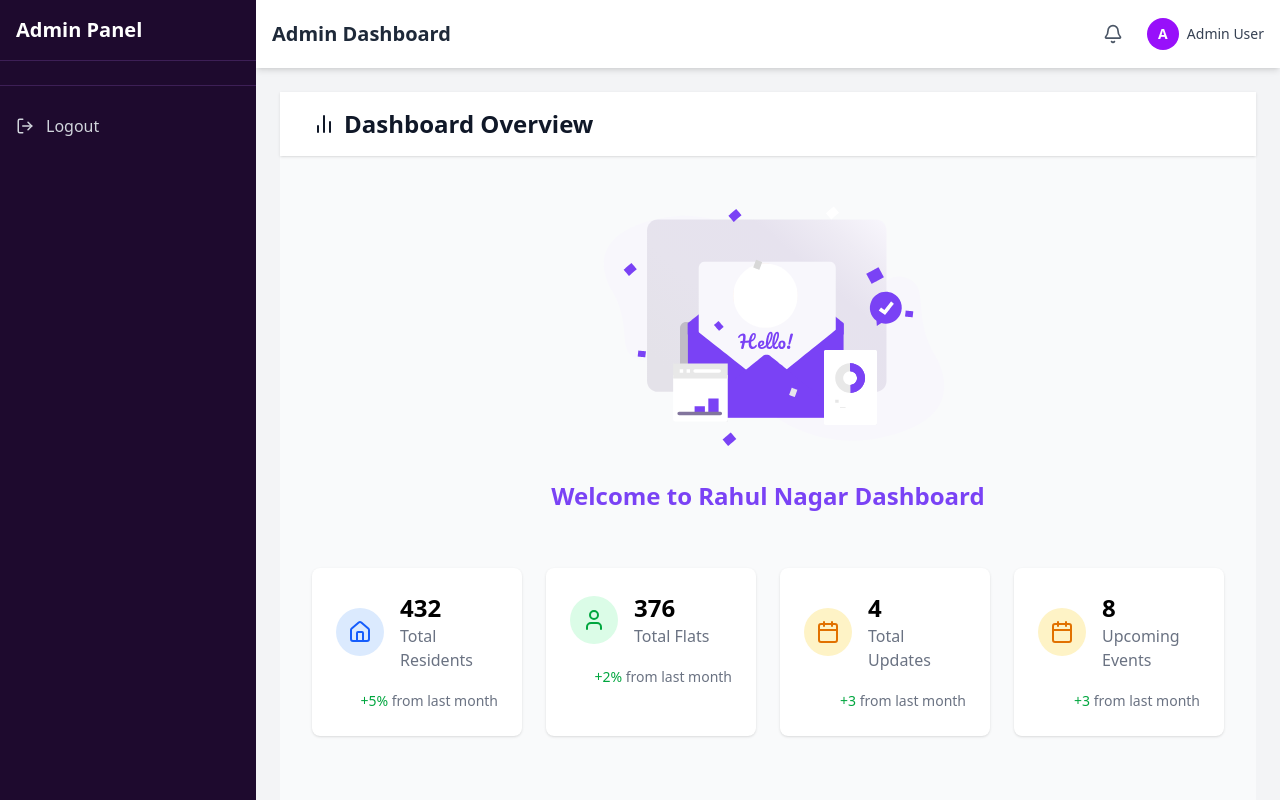
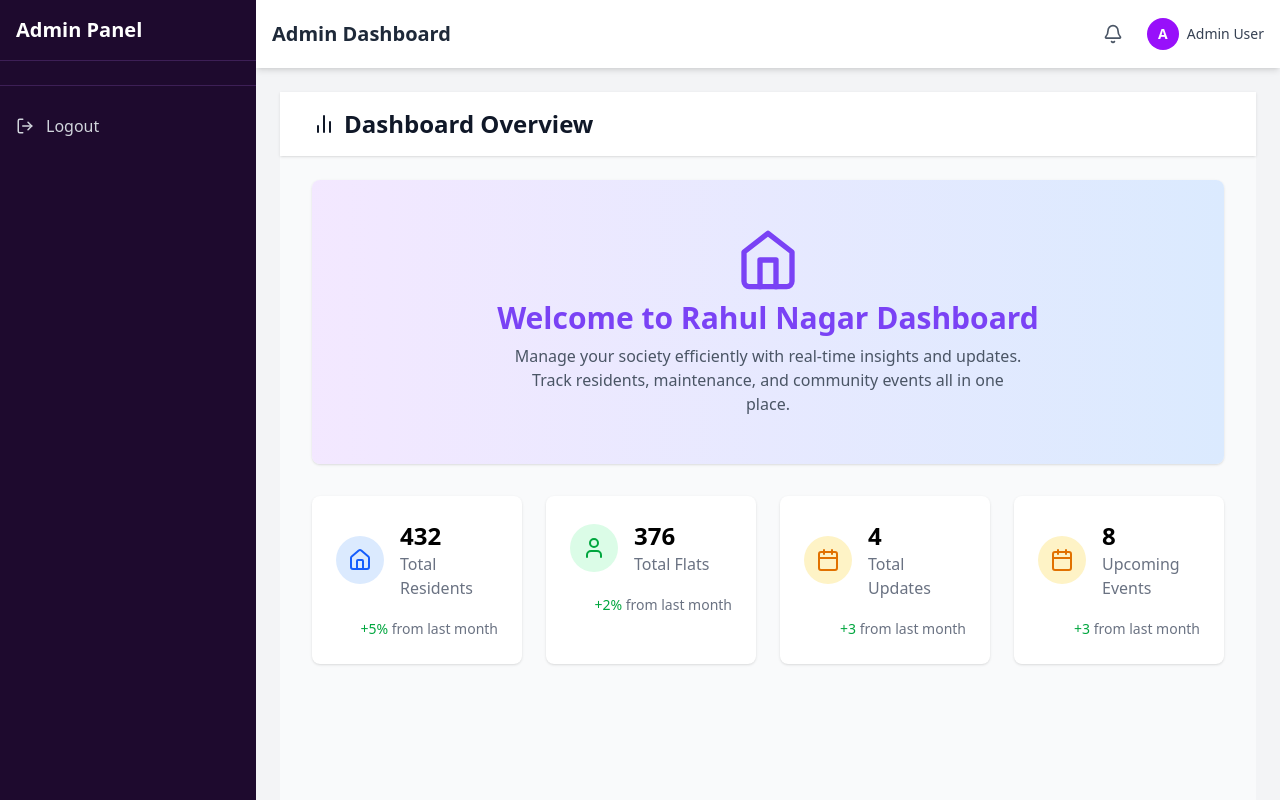
Before and after one commit to Maheshkadam-Delxn/rahul-nagar, a Next.js app: page /admin in a window 1280 px wide. Built offline with nearby package versions, Linux system fonts and the light colour scheme.

Commit message:
lottie change

```diff
--- a/src/app/admin/page.js
+++ b/src/app/admin/page.js
@@ -3,17 +3,17 @@ import React from 'react';
 import { User, Home, Calendar, DollarSign, Settings, Bell, MessageSquare, BarChart2, Layers, AlertTriangle, CheckCircle, Clock } from 'lucide-react';
 import { useAuth } from '@/context/AuthContext';
 import { useRouter } from 'next/navigation';
-import Lottie from 'lottie-react';
-import animationData from "@/assets/welcom.json"
+
 const AdminDashboardOverview = () => {
-  const router = useRouter()
+  const router = useRouter();
   const { user } = useAuth();
+
   // Mock data for the dashboard
   const dashboardData = {
     stats: [
       { id: 1, title: 'Total Residents', value: 432, icon: Home, change: '+5%', color: 'bg-blue-100 text-blue-600' },
       { id: 2, title: 'Total Flats', value: 376, icon: User, change: '+2%', color: 'bg-green-100 text-green-600' },
-      { id: 4, title: 'Total Updates', value: 4, icon: Calendar, change: '+3', color: 'bg-amber-100 text-amber-600' },
+      { id: 3, title: 'Total Updates', value: 4, icon: Calendar, change: '+3', color: 'bg-amber-100 text-amber-600' },
       { id: 4, title: 'Upcoming Events', value: 8, icon: Calendar, change: '+3', color: 'bg-amber-100 text-amber-600' }
     ],
     recentActivities: [
@@ -65,9 +65,6 @@ const AdminDashboardOverview = () => {
   };
 
   return (
-
-
-
     <div className="bg-gray-50 min-h-screen">
       {/* Header - responsive padding */}
       <header className="bg-white shadow-sm">
@@ -80,25 +77,32 @@ const AdminDashboardOverview = () => {
       </header>
 
       <div className="max-w-7xl mx-auto px-4 py-4 sm:px-6 sm:py-5 lg:px-8 lg:py-6">
-      {/* Animation Container - visible on top for small screens, below for larger screens */}
-      <div className="flex flex-col md:order-2 order-1 items-center gap-3 mb-6 md:mb-0">
-        <div className="w-full h-48 sm:h-56 md:h-64 lg:h-72">
-          <Lottie
-            animationData={animationData}
-            loop={false}
-            options={{
-              rendererSettings: {
-                preserveAspectRatio: 'xMidYMid slice'
-              }
-            }}
-            className="w-full h-full"
-          />
+        {/* Custom Welcome Section - visible on top for small screens, below for larger screens */}
+        <div className="flex flex-col md:order-2 order-1 items-center justify-center gap-3 mb-8 md:mb-0 bg-gradient-to-r from-purple-100 to-blue-100 rounded-lg p-6 shadow-sm">
+          <div className="w-full py-6 flex flex-col items-center">
+            <div className="text-[#7A42F5] mb-2">
+              <svg xmlns="http://www.w3.org/2000/svg" width="64" height="64" viewBox="0 0 24 24" fill="none" stroke="currentColor" strokeWidth="2" strokeLinecap="round" strokeLinejoin="round">
+                <path d="M3 9l9-7 9 7v11a2 2 0 0 1-2 2H5a2 2 0 0 1-2-2z"></path>
+                <polyline points="9 22 9 12 15 12 15 22"></polyline>
+              </svg>
             </div>
-        <h1 className="text-xl sm:text-2xl font-bold text-[#7A42F5]">Welcome to Rahul Nagar Dashboard</h1>
+            <h1 className="text-2xl sm:text-3xl font-bold text-[#7A42F5] text-center">Welcome to Rahul Nagar Dashboard</h1>
+            <p className="text-gray-600 text-center mt-2 max-w-lg">
+              Manage your society efficiently with real-time insights and updates. Track residents, maintenance, and community events all in one place.
+            </p>
+            {/* <div className="mt-4 flex flex-wrap justify-center gap-2">
+              <span className="inline-flex items-center px-3 py-1 rounded-full text-sm font-medium bg-blue-100 text-blue-800">
+                <CheckCircle className="h-4 w-4 mr-1" /> Updates Available
+              </span>
+              <span className="inline-flex items-center px-3 py-1 rounded-full text-sm font-medium bg-purple-100 text-purple-800">
+                <Calendar className="h-4 w-4 mr-1" /> {new Date().toLocaleDateString('en-US', { month: 'long', year: 'numeric' })}
+              </span>
+            </div> */}
+          </div>
         </div>
 
-      {/* Stats Cards - responsive grid, below animation on small screens, above on larger */}
-      <div className="grid grid-cols-1 sm:grid-cols-2 lg:grid-cols-4 gap-4 sm:gap-5 lg:gap-6 mb-6 md:order-1 order-2 pt-14">
+        {/* Stats Cards - responsive grid, below welcome on small screens, above on larger */}
+        <div className="grid grid-cols-1 sm:grid-cols-2 lg:grid-cols-4 gap-4 sm:gap-5 lg:gap-6 mb-6 md:order-1 order-2 pt-8">
           {dashboardData.stats.map(stat => (
             <div key={stat.id} className="bg-white rounded-lg shadow p-4 sm:p-5 lg:p-6 transition-all hover:shadow-md">
               <div className="flex items-center">
```
Lines whose indentation alone changed are shown as unchanged.
